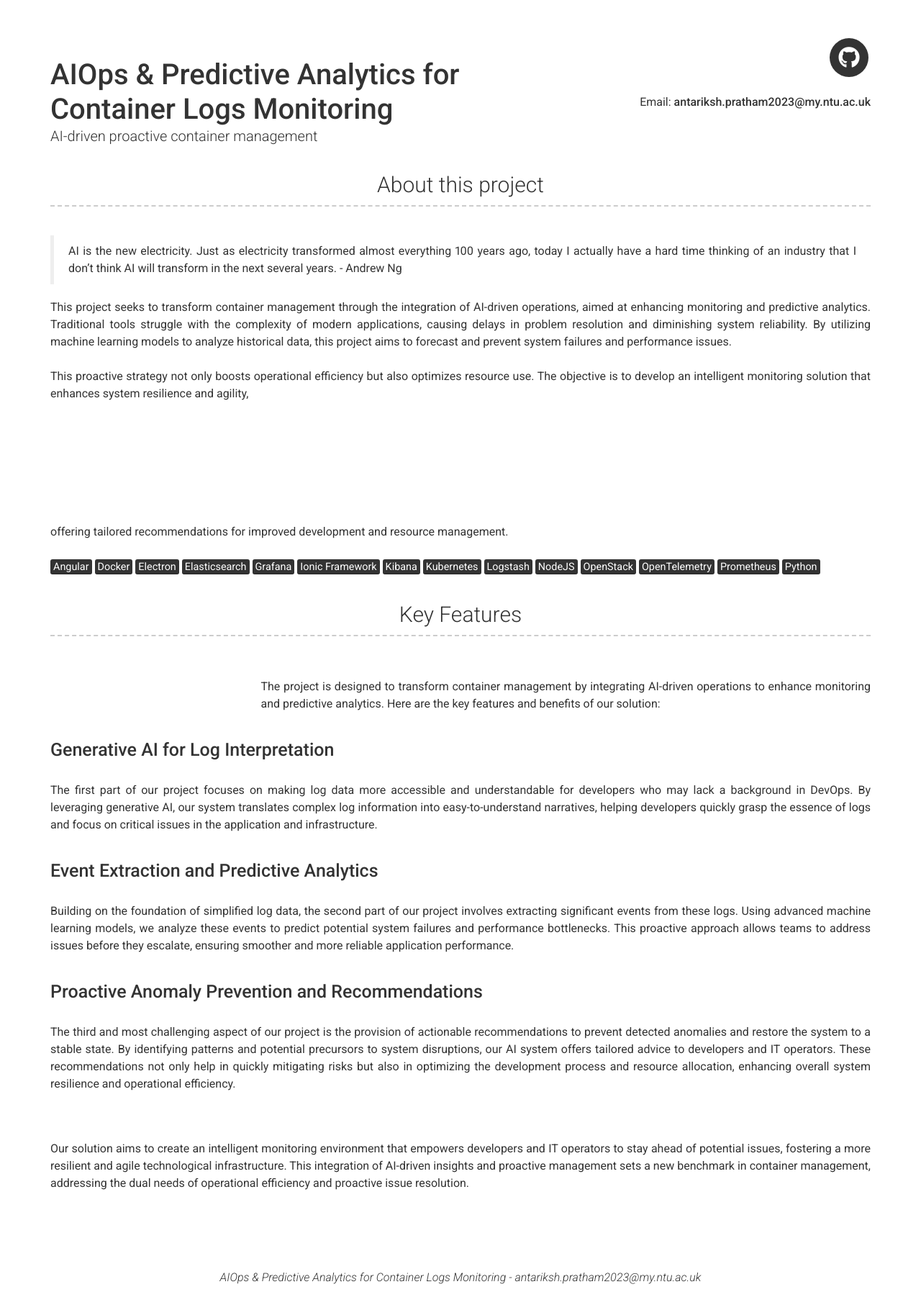
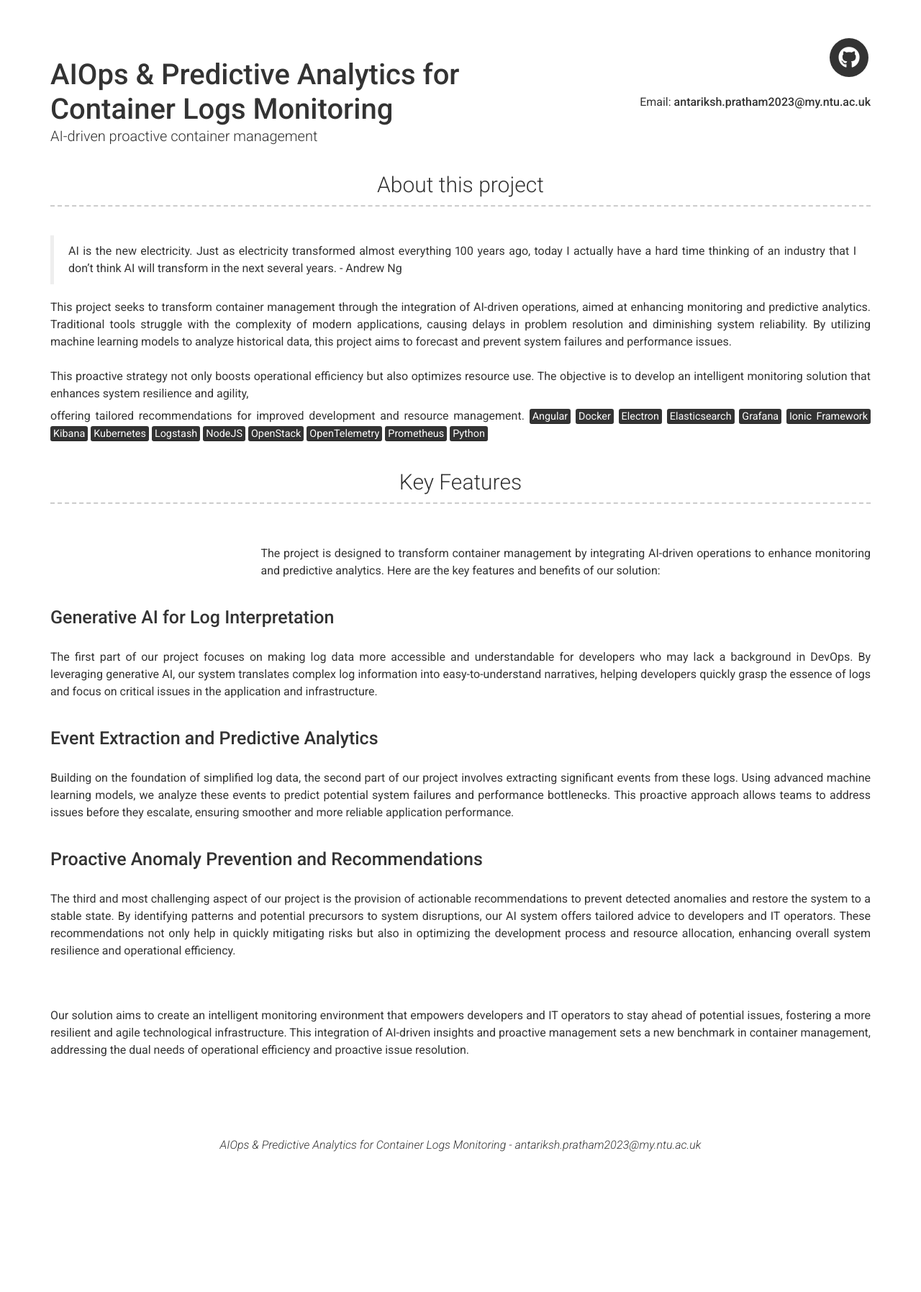
Before and after one commit to APratham/testsite, a Jekyll site: the page built from gh-pages/index.md, in a window 1280 px wide. Shown: the whole page at 72% size. Built offline with Jekyll 4.4.1, drawn with Linux system fonts in a browser that asks for light colours; nearby versions of some CDN libraries; after the commit the page ends 1610 px from its top, so only the background shows below that.

```diff
--- a/gh-pages/_config.yml
+++ b/gh-pages/_config.yml
@@ -34,13 +34,9 @@ about_content: | # this will include new lines to allow paragraphs
   This proactive strategy not only boosts operational efficiency
   but also optimizes resource use. The objective is to develop an intelligent monitoring solution that
   enhances system resilience and agility,
-  <br><br>
-  <br><br>
-  <br><br>
-  <br><br>
+  <div></div>
   offering tailored recommendations for improved development
   and resource management.
-  <br><br>
   <mark>Angular</mark> <mark>Docker</mark> <mark>Electron</mark> <mark>Elasticsearch</mark> <mark>Grafana</mark>
   <mark>Ionic Framework</mark> <mark>Kibana</mark> <mark>Kubernetes</mark> <mark>Logstash</mark> <mark>NodeJS</mark>
   <mark>OpenStack</mark> <mark>OpenTelemetry</mark> <mark>Prometheus</mark> <mark>Python</mark>
```
